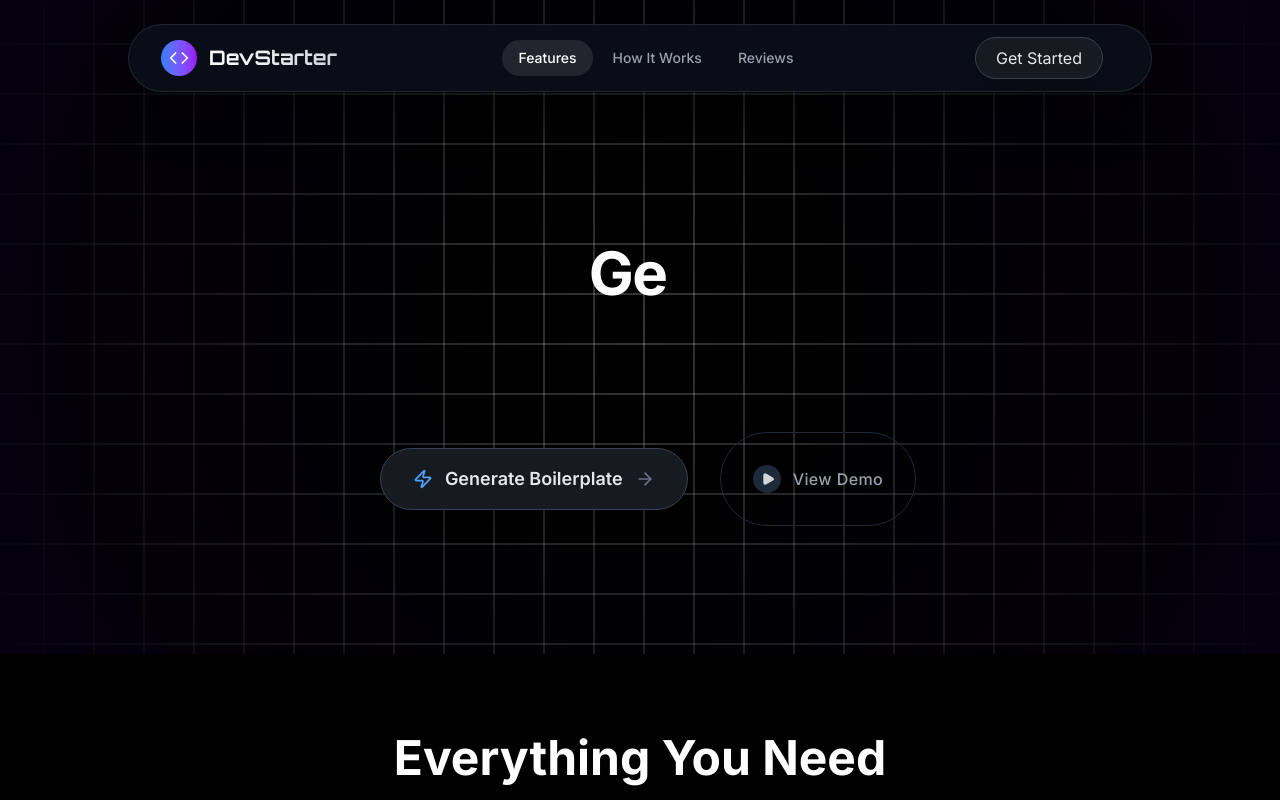
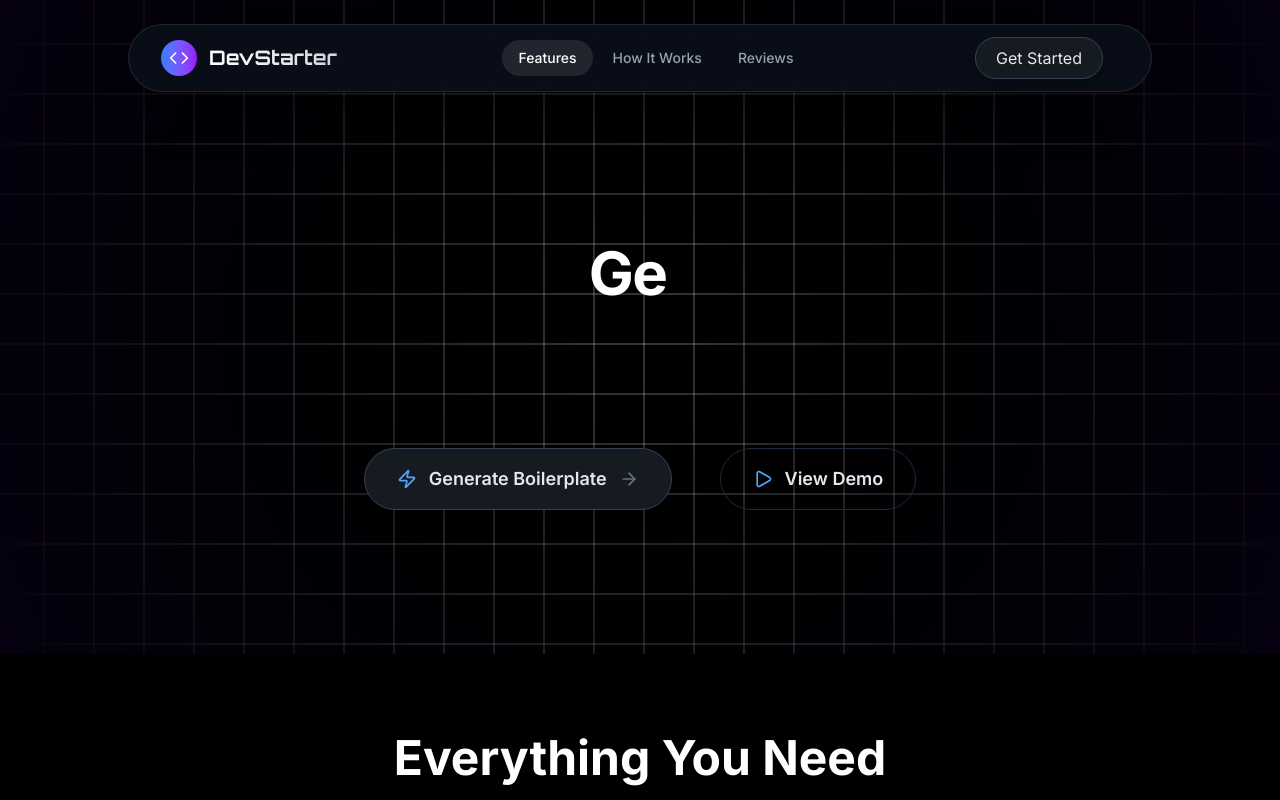
Before and after one commit to Debug-Aryan/DevStarter, a React (Vite) app in the folder client/: page / in a window 1280 px wide. Shown: the top 800 px of the page. Built offline with nearby package versions, Linux system fonts and the light colour scheme.

Commit message:
Update the Buttons UI

```diff
--- a/client/src/components/common/GenerateButton.jsx
+++ b/client/src/components/common/GenerateButton.jsx
@@ -1,26 +1,45 @@
 import React from 'react';
-import { Zap, ArrowRight } from 'lucide-react';
+import { Zap, ArrowRight, Play } from 'lucide-react';
 
-const GenerateButton = ({ onClick }) => {
+const GenerateButton = ({
+  onClick,
+  label = 'Generate Boilerplate',
+  className = '',
+  type = 'button',
+  disabled = false,
+}) => {
+  const labelNormalized = String(label).trim().toLowerCase();
+  const isViewDemo = labelNormalized === 'view demo';
+  const isTextOnly = labelNormalized === 'back' || labelNormalized === 'reset all' || labelNormalized === 'reset';
+
   return (
     <div className="flex items-center justify-center p-4">
       <button
         onClick={onClick}
-        className="group relative flex items-center gap-3 px-8 py-4 bg-[#161B22] border border-gray-700 rounded-full transition-all duration-300 hover:border-blue-500/50 hover:bg-[#1f2631] active:scale-95 shadow-xl"
+        type={type}
+        disabled={disabled}
+        className={`group relative flex items-center gap-3 px-8 py-4 bg-[#161B22] border border-gray-700 rounded-full cursor-pointer transition-all duration-300 hover:border-blue-500/50 hover:bg-[#1f2631] active:scale-95 shadow-xl disabled:opacity-60 disabled:cursor-not-allowed disabled:active:scale-100 ${className}`}
       >
         {/* Subtle Background Glow on Hover */}
         <div className="absolute inset-0 rounded-full bg-blue-500/5 opacity-0 group-hover:opacity-100 transition-opacity duration-300" />
 
-        {/* The Icon - Solid Yellow/Gold for contrast */}
-        <Zap className="h-5 w-5 text-blue-400 group-hover:text-blue-300 transition-colors duration-300" />
+        {/* Icons */}
+        {!isTextOnly &&
+          (isViewDemo ? (
+            <Play className="h-5 w-5 text-blue-400 group-hover:text-blue-300 transition-colors duration-300" />
+          ) : (
+            <Zap className="h-5 w-5 text-blue-400 group-hover:text-blue-300 transition-colors duration-300" />
+          ))}
 
         {/* Main Text */}
         <span className="relative z-10 text-lg font-semibold text-gray-200 group-hover:text-white transition-colors duration-300">
-          Generate Boilerplate
+          {label}
         </span>
 
         {/* Arrow that slides in on hover */}
-        <ArrowRight className="h-5 w-5 text-gray-500 group-hover:text-white group-hover:translate-x-1 transition-all duration-300" />
+        {!isViewDemo && !isTextOnly && (
+          <ArrowRight className="h-5 w-5 text-gray-500 group-hover:text-white group-hover:translate-x-1 transition-all duration-300" />
+        )}
 
         {/* Bottom "Glow Line" - purely decorative for that dark-mode depth */}
         <div className="absolute bottom-0 left-1/2 -translate-x-1/2 w-1/2 h-[1px] bg-gradient-to-r from-transparent via-blue-500/20 to-transparent opacity-0 group-hover:opacity-100 transition-opacity" />
--- a/client/src/components/common/ViewDemoButton.jsx
+++ /dev/null
@@ -1,17 +0,0 @@
-import { Play } from 'lucide-react';
-
-export default function ViewDemoButton() {
-  return (
-    <button className="group flex items-center justify-center space-x-3 px-8 py-4 bg-transparent border border-gray-800 rounded-full hover:bg-white/5 hover:border-gray-600 transition-all duration-300 active:scale-95">
-      {/* Play Icon Container */}
-      <div className="flex items-center justify-center w-7 h-7 rounded-full bg-gray-800 group-hover:bg-gray-700 transition-colors duration-300">
-        <Play className="w-3.5 h-3.5 text-gray-300 fill-current translate-x-[1px]" />
-      </div>
-
-      {/* Button Text */}
-      <span className="text-gray-400 group-hover:text-gray-200 font-medium tracking-wide">
-        View Demo
-      </span>
-    </button>
-  );
-}
--- a/client/src/features/generator/components/FeatureToggle/FeatureCard.jsx
+++ b/client/src/features/generator/components/FeatureToggle/FeatureCard.jsx
@@ -65,7 +65,7 @@ export default function FeatureCard({ feature, isEnabled, toggleFeature }) {
                     <div className={`
             relative w-12 h-6 rounded-full transition-all duration-300 cursor-pointer
             ${isEnabled
-                            ? 'bg-gradient-to-r from-blue-500 to-purple-500'
+                            ? 'bg-green-700'
                             : 'bg-gray-600'
                         }
           `}>
--- a/client/src/features/generator/components/FeatureToggle/FeatureSummary.jsx
+++ b/client/src/features/generator/components/FeatureToggle/FeatureSummary.jsx
@@ -1,5 +1,6 @@
 import React from 'react';
 import { Info, CheckCircle2 } from 'lucide-react';
+import GenerateButton from '../../../../components/common/GenerateButton';
 
 export default function FeatureSummary({ features, featureList, onNext, onBack, onReset, onGenerate }) {
     return (
@@ -37,24 +38,9 @@ export default function FeatureSummary({ features, featureList, onNext, onBack,
 
             {/* Action Buttons */}
             <div className="flex flex-col sm:flex-row gap-6 justify-center">
-                <button
-                    onClick={onBack}
-                    className="border border-gray-600 px-3 rounded-lg font-semibold hover:bg-gray-800 transition-all"
-                >
-                    Back
-                </button>
-                <button className="bg-gradient-to-r from-blue-600 to-purple-600 px-8 py-4 rounded-lg font-semibold hover:from-blue-700 hover:to-purple-700 transition-all transform hover:scale-105 flex items-center justify-center space-x-2"
-                    onClick={onGenerate}
-                >
-                    <CheckCircle2 className="w-5 h-5" />
-                    <span>Generate Boilerplate</span>
-                </button>
-                <button
-                    onClick={onReset}
-                    className="border border-gray-600 px-4 py-4 rounded-lg font-semibold hover:bg-green-800 transition-all"
-                >
-                    Reset All
-                </button>
+                <GenerateButton label='Back' className='bg-black hover:bg-gray-800 transition-all' onClick={onBack} />
+                <GenerateButton label="Generate Boilerplate" onClick={onGenerate} />
+                <GenerateButton label='Reset All' className='bg-black hover:bg-red-600 transition-all' onClick={onReset} />
             </div>
         </div>
     );
--- a/client/src/features/generator/components/FeatureToggle/index.jsx
+++ b/client/src/features/generator/components/FeatureToggle/index.jsx
@@ -126,11 +126,11 @@ export default function FeatureToggle({ onNext, onBack }) {
 
                     {/* Header */}
                     <div className="text-center mb-12">
-                        <h1 className="text-4xl md:text-5xl font-bold mb-4 bg-gradient-to-r from-blue-400 via-purple-400 to-pink-400 bg-clip-text text-transparent">
+                        <h1 className="text-4xl md:text-5xl font-bold mb-4 bg-white bg-clip-text text-transparent">
                             Customize Your Boilerplate
                         </h1>
                         <p className="text-xl text-gray-300 max-w-3xl mx-auto mb-6">
-                            Select the features you want to include in your project. Each feature comes with production-ready code and best practices.
+                            Add ready-to-use features to your project instantly.
                         </p>
 
                         {/* Feature Counter */}
--- a/client/src/features/generator/components/StackSelector.jsx
+++ b/client/src/features/generator/components/StackSelector.jsx
@@ -13,6 +13,7 @@ import {
     Circle
 } from 'lucide-react';
 import { Footer } from '../../../components/layout';
+import GenerateButton from '../../../components/common/GenerateButton';
 
 export default function StackSelector({ onNext }) {
     const navigate = useNavigate();
@@ -113,11 +114,11 @@ export default function StackSelector({ onNext }) {
                 <div className="max-w-7xl mx-auto">
                     {/* Header */}
                     <div className="text-center mb-12">
-                        <h1 className="text-4xl md:text-5xl font-bold mb-4 bg-gradient-to-r from-blue-400 via-purple-400 to-pink-400 bg-clip-text text-transparent">
+                        <h1 className="text-4xl md:text-5xl font-bold mb-4 bg-white bg-clip-text text-transparent">
                             Choose Your Stack
                         </h1>
                         <p className="text-xl text-gray-300 max-w-2xl mx-auto">
-                            Select from our curated collection of popular tech stacks. Each comes pre-configured with best practices and essential tooling.
+                            Choose a tech stack — preconfigured and ready to build.
                         </p>
                     </div>
 
@@ -230,10 +231,7 @@ export default function StackSelector({ onNext }) {
 
                                 {/* Action Buttons */}
                                 <div className="flex flex-col sm:flex-row gap-4 justify-center">
-                                    <button className="bg-gradient-to-r from-blue-600 to-purple-600 px-6 py-3 rounded-lg font-semibold hover:from-blue-700 hover:to-purple-700 transition-all transform hover:scale-105 flex items-center justify-center space-x-2" onClick={onNext}>
-                                        <Code className="w-5 h-5" />
-                                        <span>Customize Features</span>
-                                    </button>
+                                    <GenerateButton label="Customize Features" onClick={onNext} />
                                 </div>
                             </div>
                         </div>
--- a/client/src/pages/HomePage/components/HeroSection.jsx
+++ b/client/src/pages/HomePage/components/HeroSection.jsx
@@ -4,7 +4,7 @@ import { Download, Play } from 'lucide-react';
 import Squares from "../../../components/common/Squares";
 import TextType from "../../../components/common/TextType";
 import GenerateButton from "../../../components/common/GenerateButton";
-import ViewDemoButton from "../../../components/common/ViewDemoButton";
+
 
 export default function HeroSection() {
     const navigate = useNavigate();
@@ -68,7 +68,7 @@ export default function HeroSection() {
 
                     <div className="flex flex-col sm:flex-row gap-4 justify-center mt-6 mb-12">
                         <GenerateButton onClick={() => navigate("/generate")} />
-                        <ViewDemoButton onClick={() => window.open("https://devstarter-demo.vercel.app/", "_blank")} />
+                        <GenerateButton label="View Demo" className="bg-transparent border border-gray-800 rounded-full hover:bg-white/5 hover:border-gray-600 transition-all duration-300 active:scale-95" onClick={() => navigate("/generate")} />
                     </div>
                 </div>
             </div>
```
Also changed, not shown: client/src/features/generator/components/ProjectInfoForm.jsx (+9 -44 lines).
